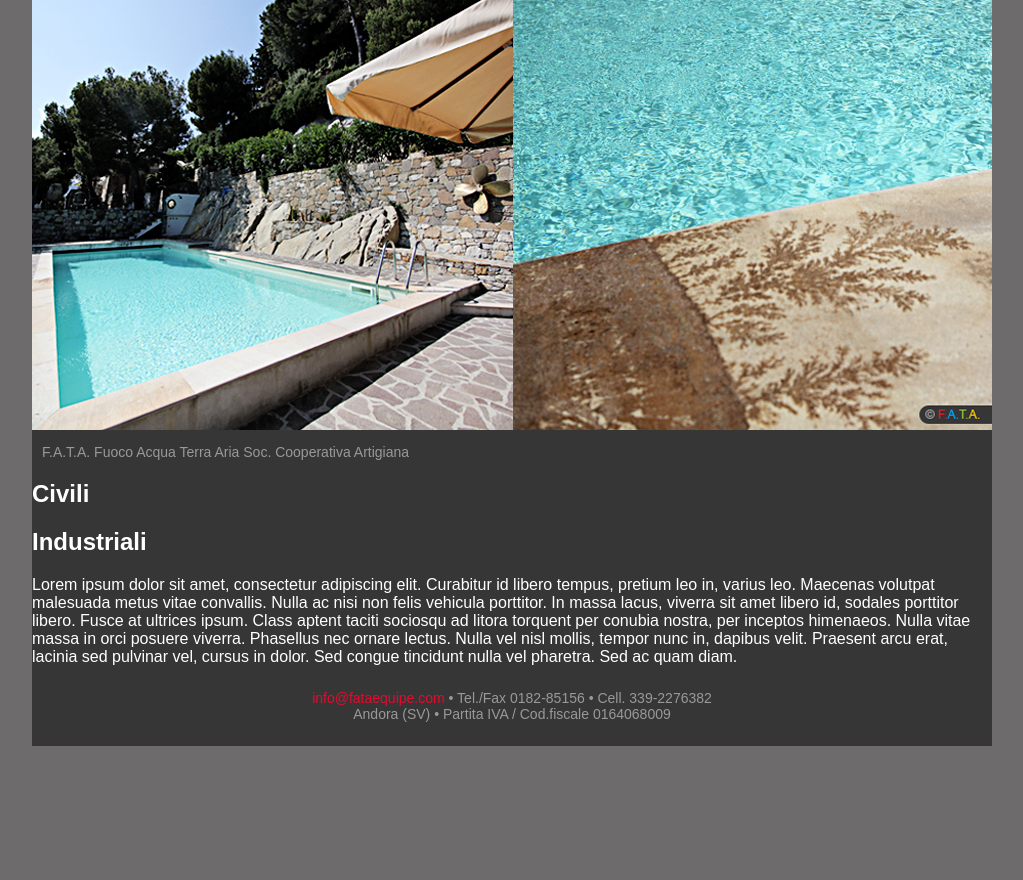
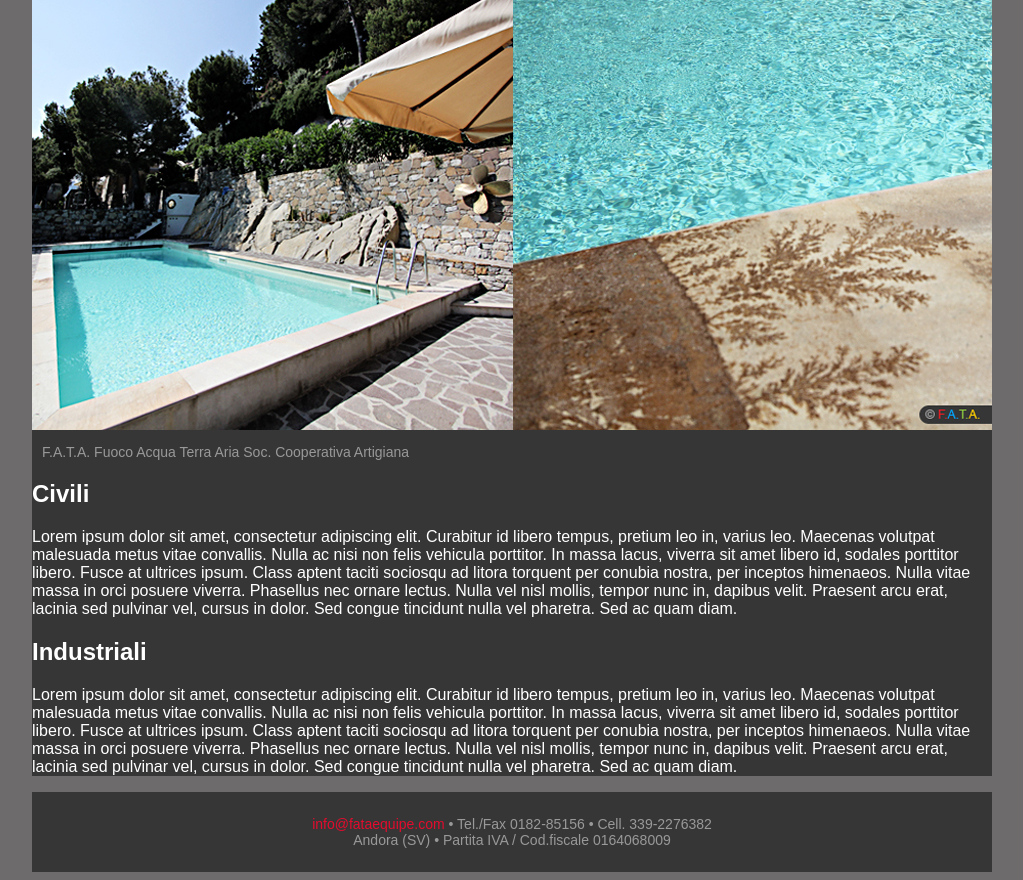
Before and after one commit to AvalZ/FATA, a PHP site: page /costruzioni.php in a window 1280 px wide. Shown: the part 1460-2340 px from the top of the page, without its empty margins (128-1151 px from the left). Before the commit the page ends 2206 px from the top, so only its background shows below. Run offline with PHP 8.4, Linux system fonts and the light colour scheme; some libraries are stand-ins or nearby versions.

Commit message:
Fixed costruzioni.php

```diff
--- a/costruzioni.php
+++ b/costruzioni.php
@@ -51,8 +51,9 @@
             <div id="description">
                 <!-- Inserire Costruzioni -->
                 <h2>Civili</h2>
+                <p>Lorem ipsum dolor sit amet, consectetur adipiscing elit. Curabitur id libero tempus, pretium leo in, varius leo. Maecenas volutpat malesuada metus vitae convallis. Nulla ac nisi non felis vehicula porttitor. In massa lacus, viverra sit amet libero id, sodales porttitor libero. Fusce at ultrices ipsum. Class aptent taciti sociosqu ad litora torquent per conubia nostra, per inceptos himenaeos. Nulla vitae massa in orci posuere viverra. Phasellus nec ornare lectus. Nulla vel nisl mollis, tempor nunc in, dapibus velit. Praesent arcu erat, lacinia sed pulvinar vel, cursus in dolor. Sed congue tincidunt nulla vel pharetra. Sed ac quam diam.</p>
                 <h2>Industriali</h2>
-                Lorem ipsum dolor sit amet, consectetur adipiscing elit. Curabitur id libero tempus, pretium leo in, varius leo. Maecenas volutpat malesuada metus vitae convallis. Nulla ac nisi non felis vehicula porttitor. In massa lacus, viverra sit amet libero id, sodales porttitor libero. Fusce at ultrices ipsum. Class aptent taciti sociosqu ad litora torquent per conubia nostra, per inceptos himenaeos. Nulla vitae massa in orci posuere viverra. Phasellus nec ornare lectus. Nulla vel nisl mollis, tempor nunc in, dapibus velit. Praesent arcu erat, lacinia sed pulvinar vel, cursus in dolor. Sed congue tincidunt nulla vel pharetra. Sed ac quam diam.
+                <p>Lorem ipsum dolor sit amet, consectetur adipiscing elit. Curabitur id libero tempus, pretium leo in, varius leo. Maecenas volutpat malesuada metus vitae convallis. Nulla ac nisi non felis vehicula porttitor. In massa lacus, viverra sit amet libero id, sodales porttitor libero. Fusce at ultrices ipsum. Class aptent taciti sociosqu ad litora torquent per conubia nostra, per inceptos himenaeos. Nulla vitae massa in orci posuere viverra. Phasellus nec ornare lectus. Nulla vel nisl mollis, tempor nunc in, dapibus velit. Praesent arcu erat, lacinia sed pulvinar vel, cursus in dolor. Sed congue tincidunt nulla vel pharetra. Sed ac quam diam.</p>
                 <div class = "fitHeight"></div>
             </div>
             <!-- END description -->
```
